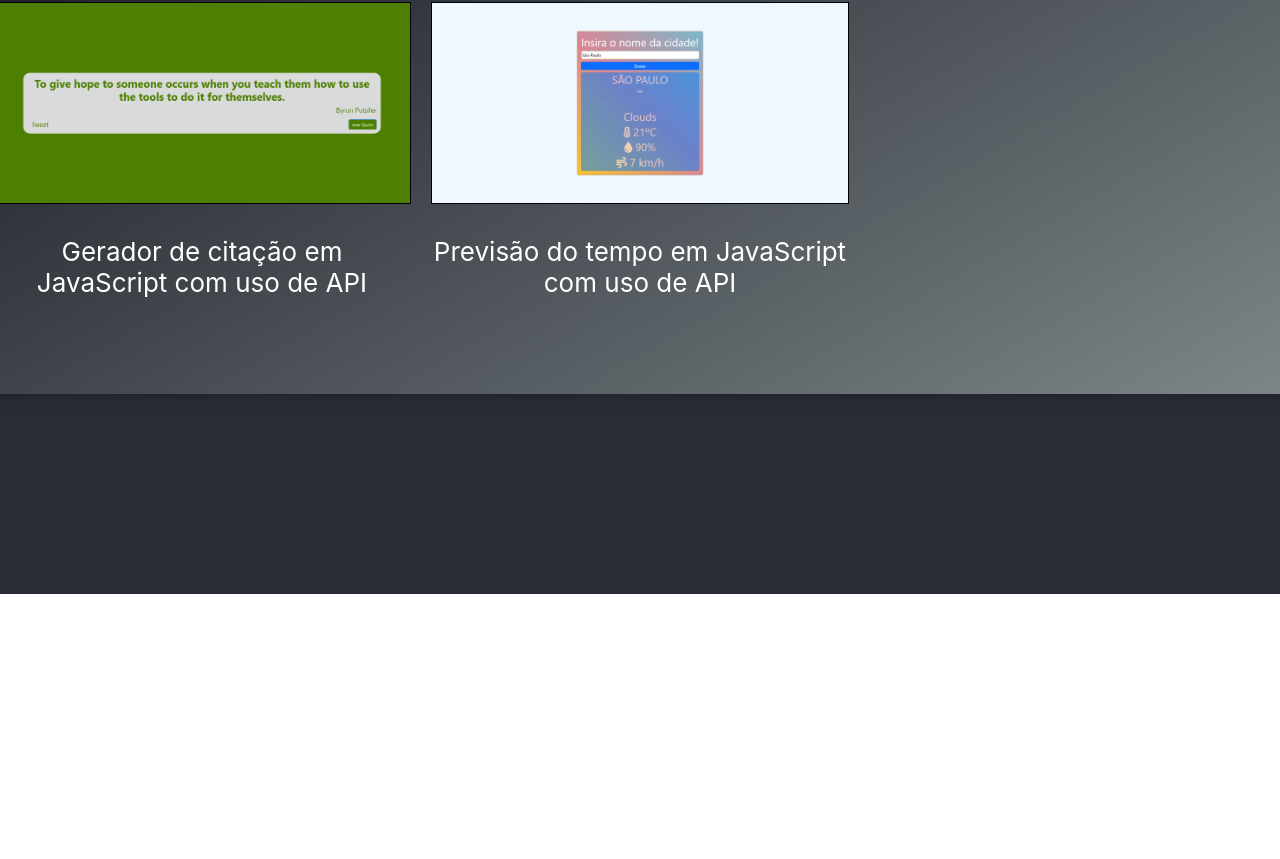
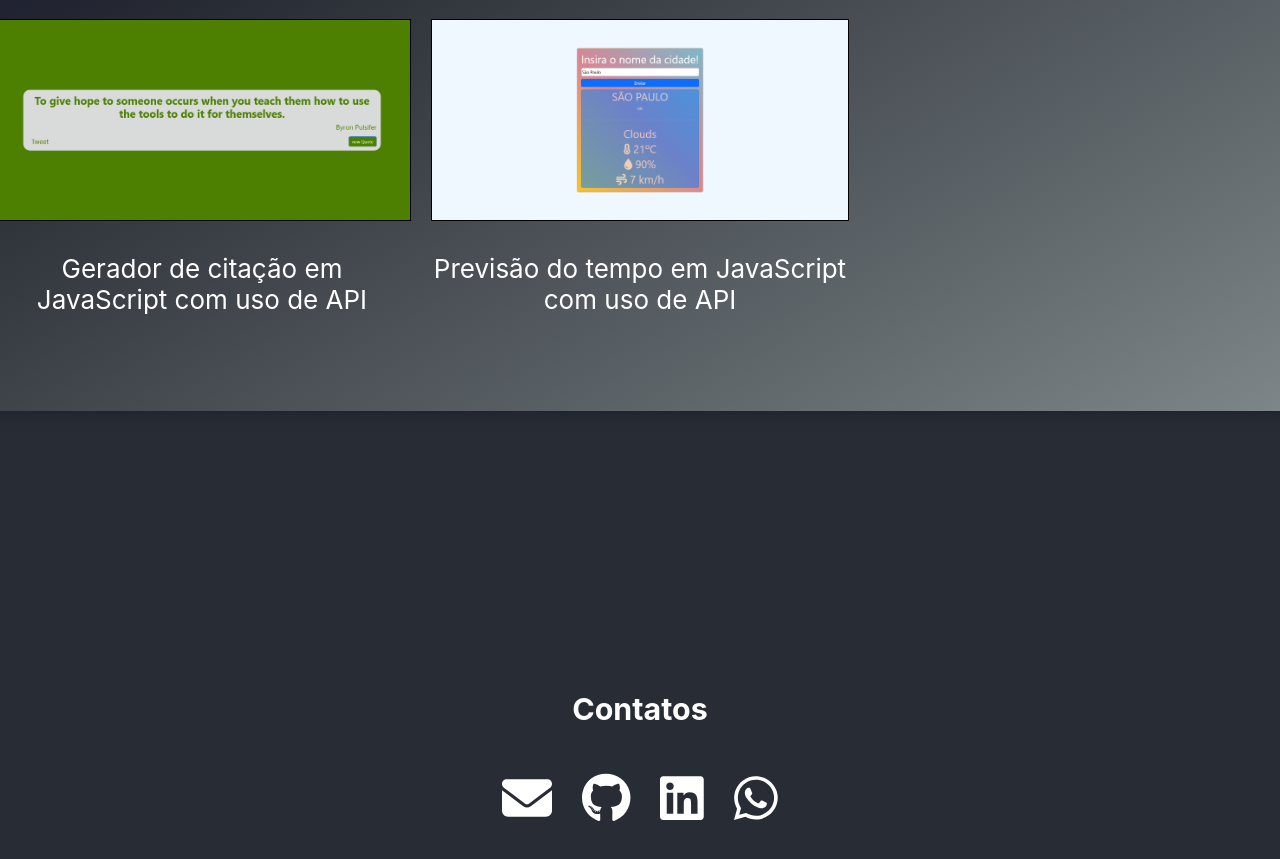
Before and after one commit to gMarcondes00/Portfolio, a React (Create React App) app in the folder portfolio/: page / in a window 1280 px wide. Shown: the part 1243-2102 px from the top of the page. Before the commit the page ends 1837 px from the top, so only its background shows below. Built offline with nearby package versions, Linux system fonts and the light colour scheme.

Commit message:
Sessao de contato feita

```diff
--- a/portfolio/src/Componentes/Assets/Contato.css
+++ b/portfolio/src/Componentes/Assets/Contato.css
@@ -0,0 +1,10 @@
+.Contatos {
+    padding: 50px;
+}
+
+.iconeC {
+    text-decoration: none;
+    color:white;
+    font-size: 50px;
+    margin: 15px;
+}
--- a/portfolio/src/Componentes/Assets/SobreMim.css
+++ b/portfolio/src/Componentes/Assets/SobreMim.css
@@ -4,6 +4,7 @@ hr {
 
 .icone {
     margin: 5px;
+    font-size: 45px;
 }
 
 .lista > li  {
--- a/portfolio/src/Componentes/Contato.js
+++ b/portfolio/src/Componentes/Contato.js
@@ -1,7 +1,30 @@
 import './Assets/Contato.css';
+import 'font-awesome/css/font-awesome.min.css';
+import { FontAwesomeIcon } from '@fortawesome/react-fontawesome'
+import { library } from '@fortawesome/fontawesome-svg-core'
+import { faEnvelope } from '@fortawesome/free-solid-svg-icons'
+import { faGithub, faLinkedin, faWhatsapp } from '@fortawesome/free-brands-svg-icons'
 
+library.add();
 function Contato () {
+    return (
+        <div className="Contatos">
+            <h3>Contatos</h3>
+            <a href='mailto:g.os.marcondes@gmail.com' target='_blank' rel="noreferrer">
+                <FontAwesomeIcon icon={faEnvelope} className='iconeC'/>
+            </a>
+            <a href='https://github.com/gMarcondes00' target='_blank' rel="noreferrer">
+                <FontAwesomeIcon icon={faGithub} className='iconeC'/>
+            </a>
+            <a href='https://www.linkedin.com/in/gabriel-marcondes-690863256/' target='_blank' rel="noreferrer">
+                <FontAwesomeIcon icon={faLinkedin} className='iconeC'/>
+            </a>
+            <a href='https://api.whatsapp.com/send/?phone=5512996522060&text&type=phone_number&app_absent=0' target='_blank' rel="noreferrer">
+                <FontAwesomeIcon icon={faWhatsapp} className='iconeC'/>
+            </a>
 
+        </div>
+    )
 }
 
 export default Contato
--- a/portfolio/src/Componentes/Projetos.js
+++ b/portfolio/src/Componentes/Projetos.js
@@ -12,32 +12,32 @@ function Projetos (){
             <div className="container">
                 <div className="wrapper">
                     <div>
-                        <a href="https://github.com/gMarcondes00/Rock-Paper-Scissor">
-                        <img src={PedraPapel} className="imagem" alt="" target="_blank"/>
+                        <a href="https://github.com/gMarcondes00/Rock-Paper-Scissor" target='_blank' rel="noreferrer">
+                        <img src={PedraPapel} className="imagem" alt=""/>
                         </a>
                         <p>Pedra Papel e Tesoura em JavaScript</p>
                     </div>
                     <div>
-                        <a href="https://github.com/gMarcondes00/CalculatorJs">
+                        <a href="https://github.com/gMarcondes00/CalculatorJs" target='_blank' rel="noreferrer">
                         <img src={Calculadora} className="imagem" alt="" target="_blank"/>
                         </a>
                         <p>Calculadora em JavaScript</p>
                     </div>
                     <div>
-                        <a href="https://github.com/gMarcondes00/Pomodoro">
-                        <img src={Pomodoro} className="imagem" alt="" target="_blank"/>
+                        <a href="https://github.com/gMarcondes00/Pomodoro" target='_blank' rel="noreferrer">
+                        <img src={Pomodoro} className="imagem" alt=""/>
                         </a>
                         <p>Pomodoro em JavaScript</p>
                     </div>
                     <div>
-                        <a href="https://github.com/gMarcondes00/quote-machine">
-                        <img src={Quote} className="imagem" alt="" target="_blank"/>
+                        <a href="https://github.com/gMarcondes00/quote-machine" target='_blank' rel="noreferrer">
+                        <img src={Quote} className="imagem" alt=""/>
                         </a>
                         <p>Gerador de citação em JavaScript com uso de API</p>
                     </div>
                     <div>
-                        <a href="https://github.com/gMarcondes00/TempoJS">
-                        <img src={Tempo} className="imagem" alt="" target="_blank"/>
+                        <a href="https://github.com/gMarcondes00/TempoJS" target='_blank' rel="noreferrer">
+                        <img src={Tempo} className="imagem" alt=""/>
                         </a>
                         <p>Previsão do tempo em JavaScript com uso de API</p>
                     </div>
```
